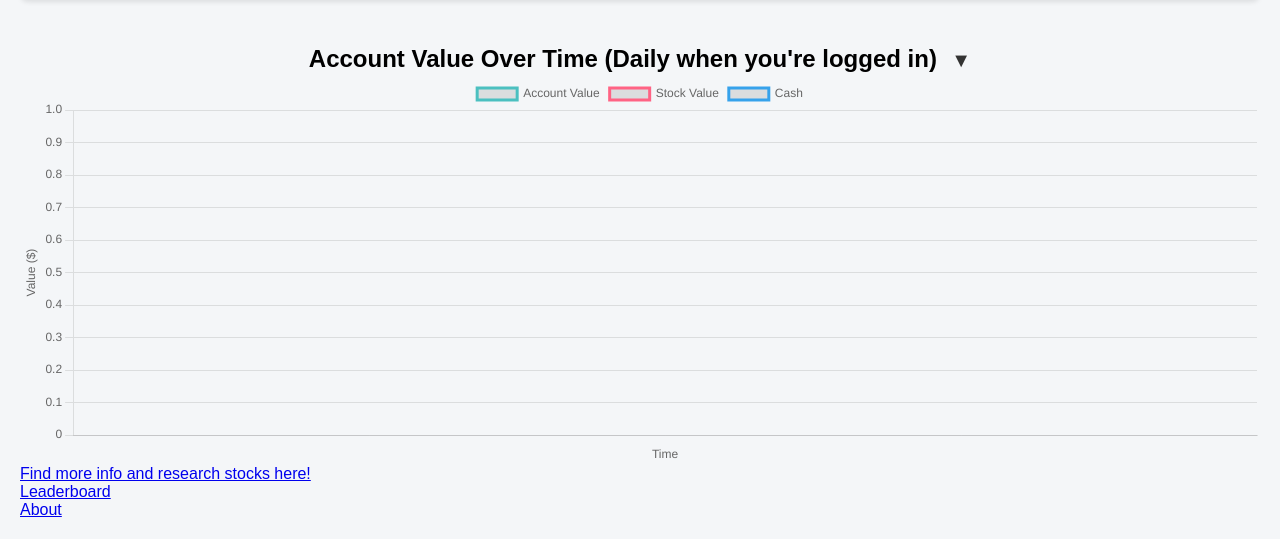
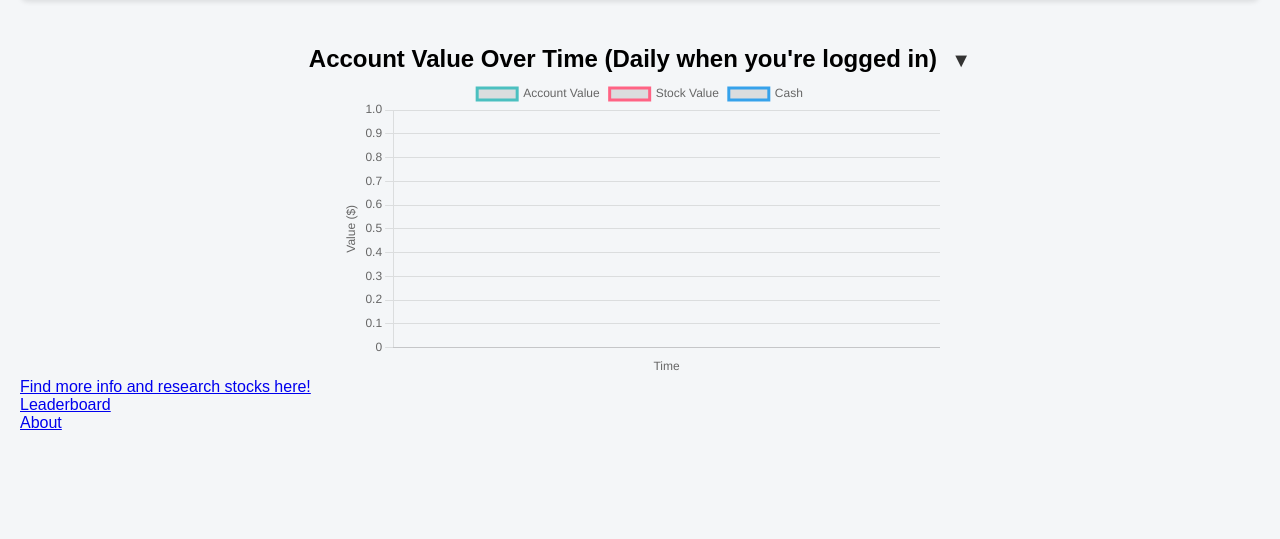
Before and after one commit to tallbeenboy/urban-couscous, a Flask app: page /dashboard in a window 1280 px wide. Shown: the part 399-938 px from the top of the page. After the commit the page ends 829 px from the top, so only its background shows below. Run offline with Flask 3, Linux system fonts and the light colour scheme; the visitor is signed in with stand-in values (Sample User, id 1); data that the repository does not hold is empty; parts of the project's set-up code (start-up, migrations or seed data) failed here and were passed over.

Commit message:
Update index.html

```diff
--- a/templates/index.html
+++ b/templates/index.html
@@ -74,6 +74,18 @@ button:hover {
     background-color: #0056b3;
 }
 
+#accountChart {
+  width: 100% !important;   /* fill container width */
+  height: 300px !important; /* good default height */
+  display: block;
+}
+
+#chartContainer {
+  max-width: 600px;  /* max width on desktop */
+  margin: 0 auto;
+}
+
+
 /* MAKE EVERYTHING MOBILE FRIENDLY */
 @media (max-width: 600px) {
     body {
@@ -89,6 +101,10 @@ button:hover {
         margin: 5px 0;
         box-sizing: border-box;
         font-size: 16px;
+    }
+
+    #accountChart {
+    height: 250px !important; /* taller on mobile to avoid squish */
     }
 
     #controls, #account-info {
@@ -181,7 +197,7 @@ button:hover {
             <h2 style="color: #000000; display: inline-block;">Account Value Over Time (Daily when you're logged in)</h2>
             <span id="toggleChartBtn" style="cursor: pointer; font-size: 20px; margin-left: 10px;">▼</span>
             <div id="chartContainer">
-                <canvas id="accountChart" width="400" height="125"></canvas>
+                <canvas id="accountChart"></canvas>
             </div>
         </div>
         <script src="https://cdn.jsdelivr.net/npm/chart.js"></script>
```
